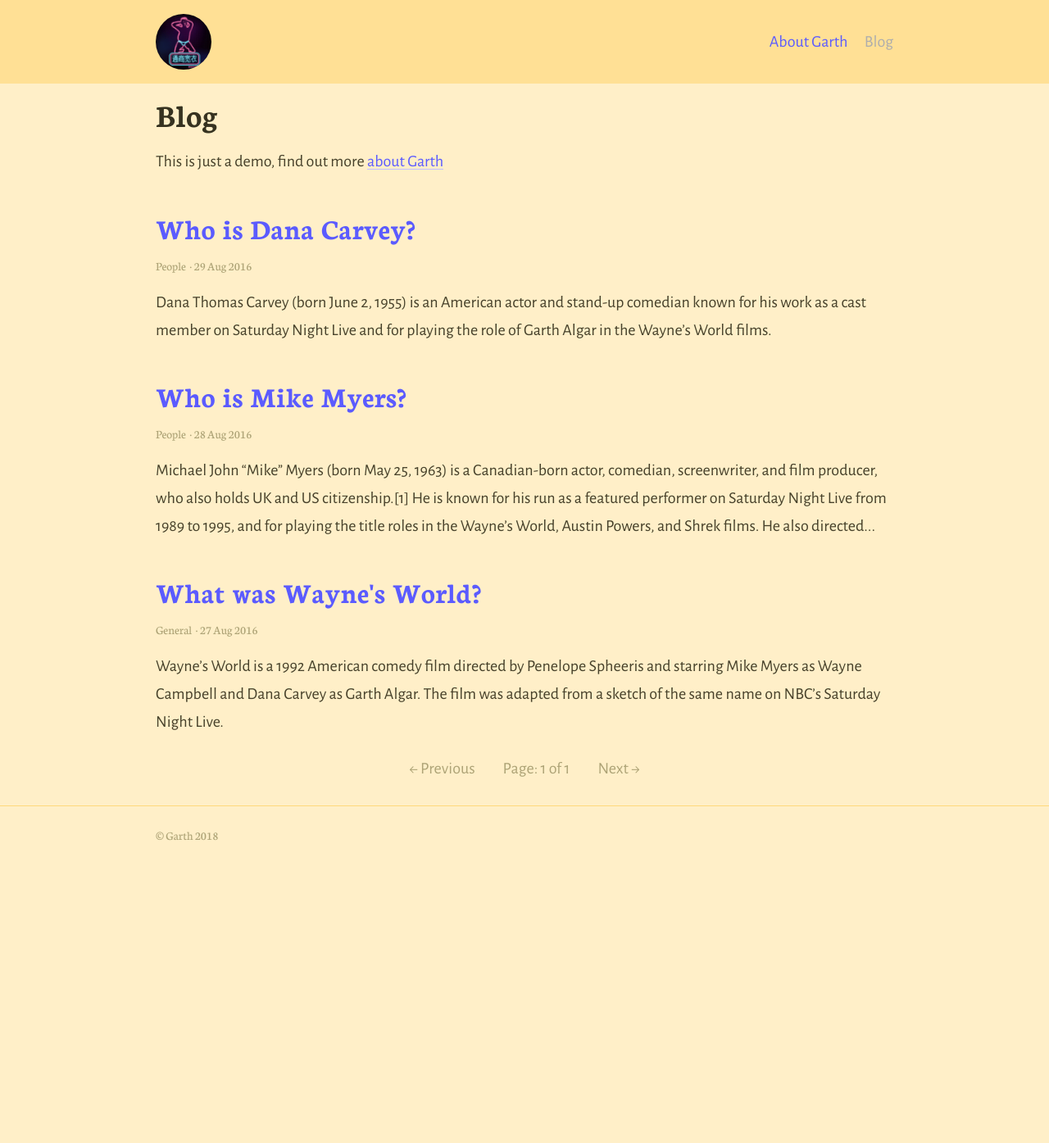
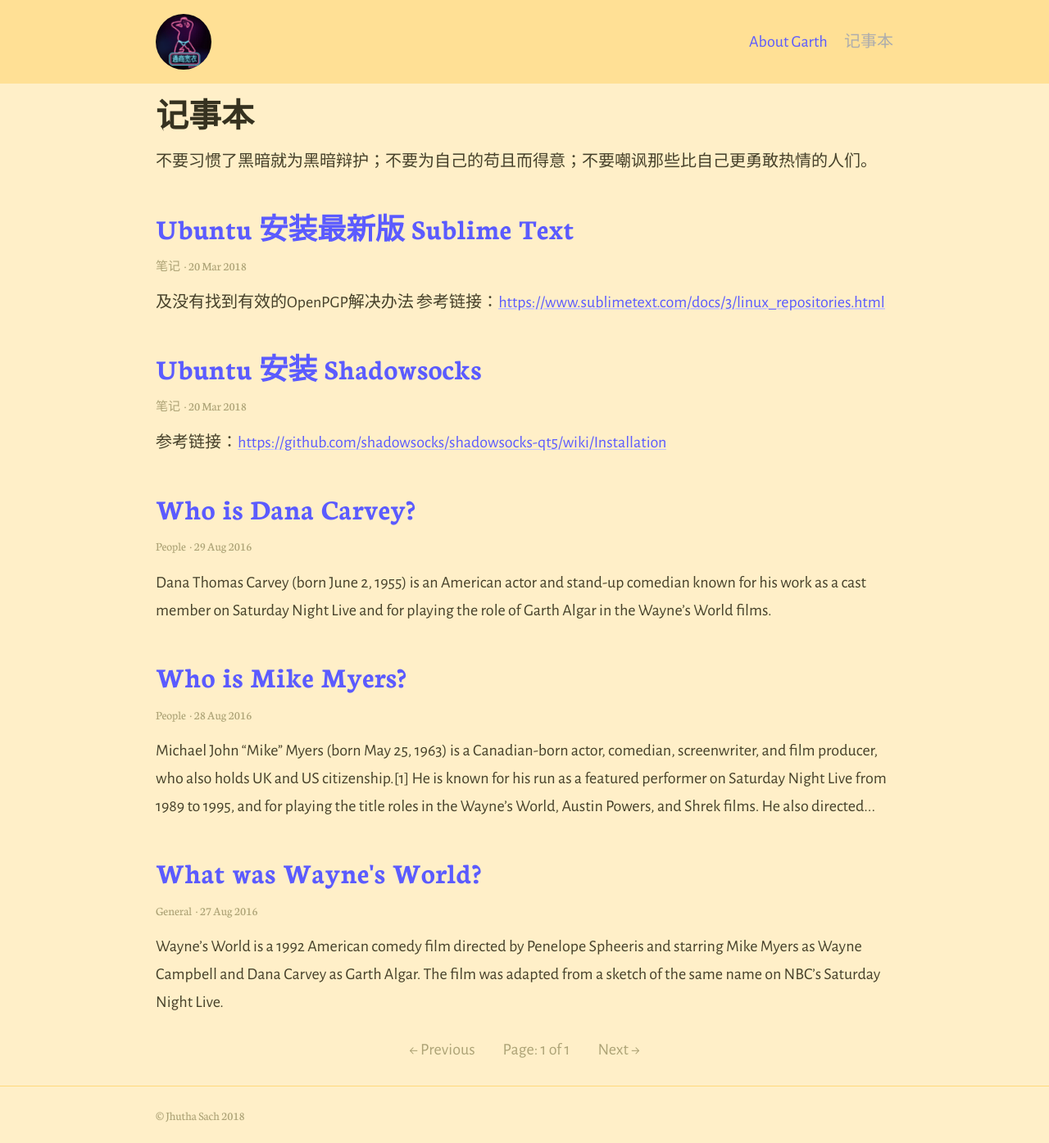
Before and after one commit to jhuthasach/jhuthasach.github.io, a Jekyll site: the page built from index.html, in a window 1280 px wide. Shown: the whole page at 82% size. Built offline with Jekyll 4.4.1, drawn with Linux system fonts in a browser that asks for light colours; the list of posts is cut into pages by our own code; before the commit the page ends 1053 px from its top, so only the background shows below that.

Commit message:
add two post

```diff
--- a/_config.yml
+++ b/_config.yml
@@ -37,9 +37,9 @@ timezone: Europe/London # Timezone for blog posts and alike
 # 5. Collections
 collections:
   posts:
-    title: Blog # Needed for Siteleaf
+    title: 记事本 # Needed for Siteleaf
     output: true
-    description: "This is just a demo, find out more [about Garth](about)" # The post list page content
+    description: "不要习惯了黑暗就为黑暗辩护；不要为自己的苟且而得意；不要嘲讽那些比自己更勇敢热情的人们。" # The post list page content
 
 # 6. Jekyll collections settings
 defaults:
@@ -58,10 +58,10 @@ defaults:
 
 # 7. Site settings
 encoding: utf-8 # Make sure the encoding is right
-title: "Garth" # Site name or title
+title: "Jhutha Sach" # Site name or title
 logo: "/assets/tongsky.gif" # tongsky.gif XiWinnie.jpg Site logo
 # favicon: "/favicon.ico" # Uncomment to add custom favicon, or leave as is to use site logo
-description: "A stupidly simple theme for Jekyll, using the official Jekyll theme implementation" # Site description and default description
-url: "https://garth.darn.es" # Site url
+description: "我们监守自盗，行贿受贿，无论在报纸、新闻还是讲台上，都谎话连篇，我们一面沉溺于自己的谎言，一面为彼此佩戴奖章。所有人都这么干，从上到下，从下到上。一一雷日科夫" # Site description and default description
+url: "https://jhuthasach.com" # Site url
 baseurl: ""
 lang: en-GB
```
Also changed, not shown: _posts/2018-03-20-Ubuntu 安装Shadowsocks.md (added, +16 -0 lines), _posts/2018-03-20-Ubuntu安装Sublime Text.md (added, +48 -0 lines), README.md, screenshot.png (deleted), 8 other files.
